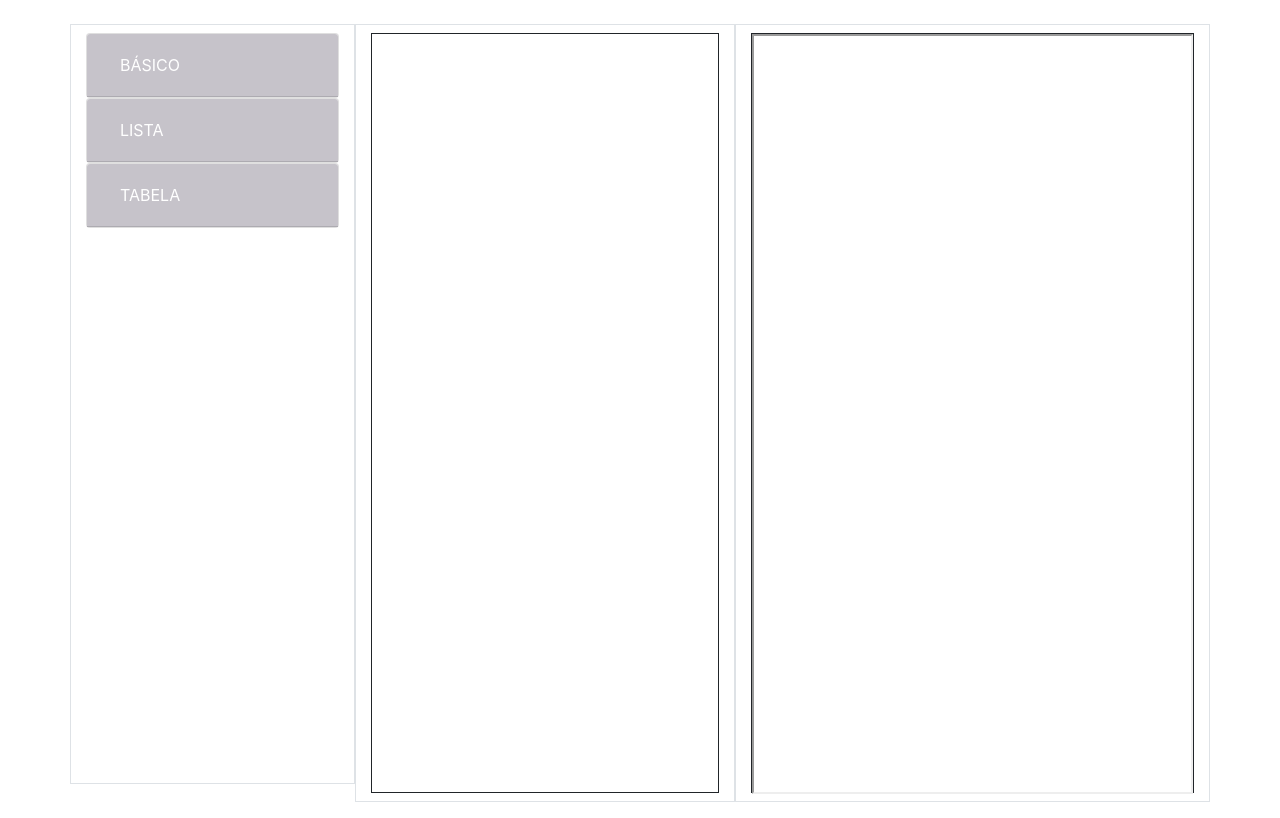
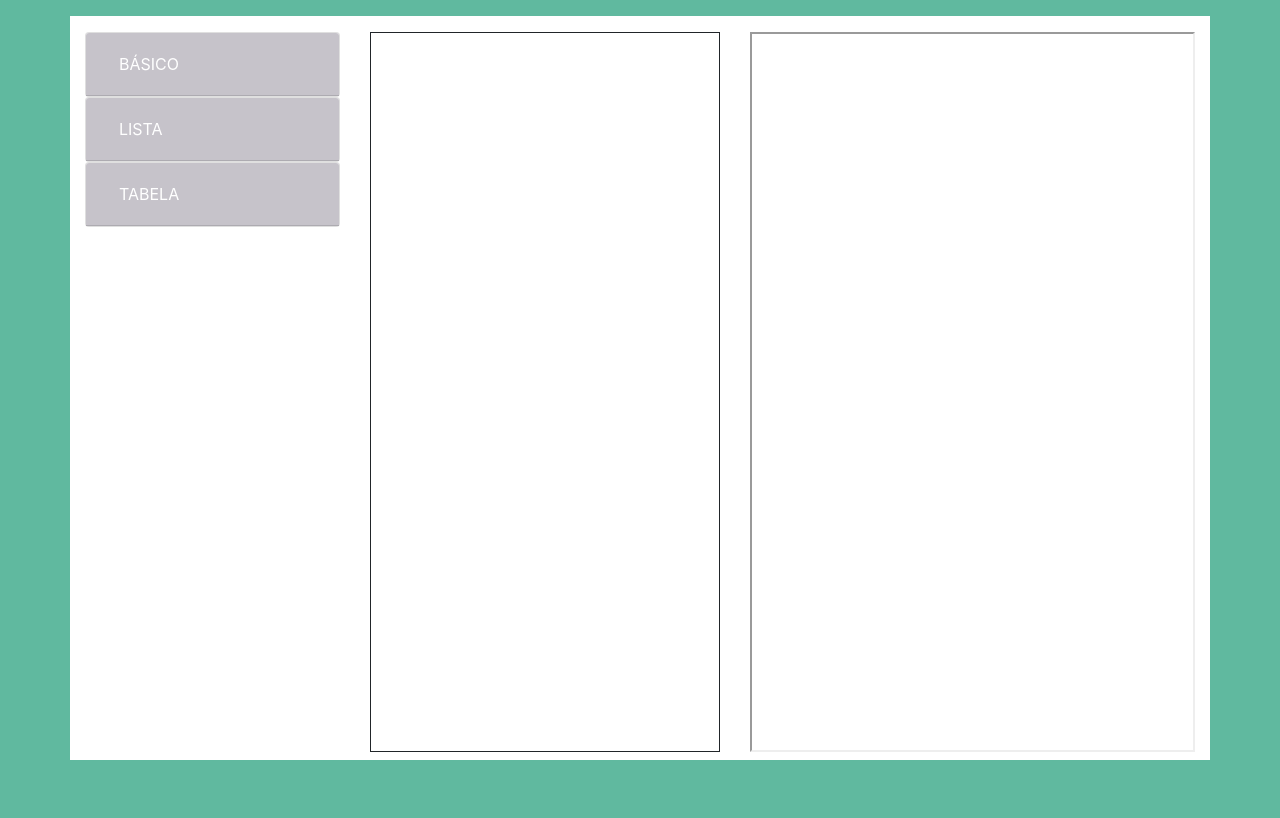
Before and after one commit to guinhomoraes/webblock, a plain HTML site: page index.html in a window 1280 px wide. Drawn offline with nearby package versions, Linux system fonts and the light colour scheme.

Commit message:
ajuste layout

```diff
--- a/index.css
+++ b/index.css
@@ -1,18 +1,35 @@
+
+body
+{
+	background: #60B99F;
+}
+
 iframe
 {
-	height: 95vh;
+	height: 90vh;
 	width: 100%;
+}
+
+.container
+{
+	background: white;
 }
 
 .col-3
 {
-	height: 95vh;
+	height: 90vh;
+	overflow:auto;
 }
+
+.categorias
+{
+	height: 90vh;
+}
+
 
 .accordion
 {
-	height: 95vh;
-	overflow: hidden;
+	height: 90vh;
 }
 
 .card-header
@@ -30,11 +47,10 @@ iframe
 .esqueleto
 {
 	border: solid 1px;
-	height: 95vh;
+	height: 90vh;
 }
 
 .visualizador
 {
-	border: solid 1px;
-	height: 95vh;
+	height: 90vh;
 }
--- a/index.html
+++ b/index.html
@@ -9,9 +9,9 @@
 </head>
 
 <body>
-	<div class="container py-3">
+	<div class="container mt-3 mb-3">
 		<div class="row">
-			<div class="col-3 border mt-2 py-2">
+			<div class="col-3 mt-2 py-2">
 				<div id="accordion">
 					<div class="card">
 						<div class="card-header" id="headingOne">
@@ -89,12 +89,12 @@
 					</div>
 				</div>
 			</div>
-			<div class="col-4 border mt-2 py-2">
+			<div class="col-4 mt-2 py-2">
 				<div class="esqueleto">
 
 				</div>
 			</div>
-			<div class="col-5 border mt-2 py-2">
+			<div class="col-5 mt-2 py-2">
 				<div class="visualizador">
 					<iframe id="visualizar"></iframe>
 				</div>
```
